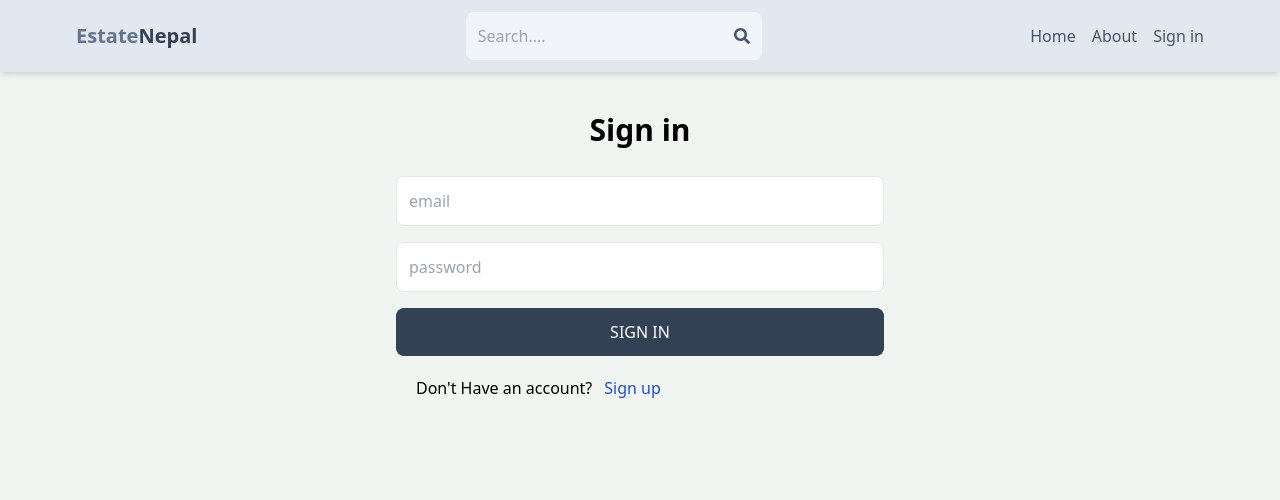
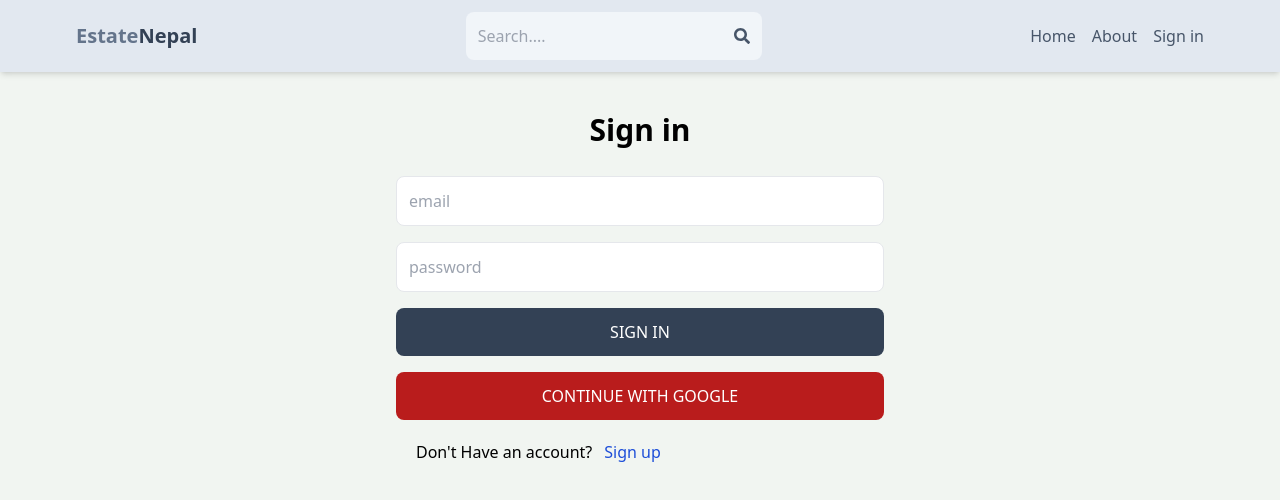
Before and after one commit to darsheelchudal/RealEstateApp, a React (Vite) app in the folder client/: page /sign-in in a window 1280 px wide. Shown: the top 500 px of the page. Built offline with nearby package versions, Linux system fonts and the light colour scheme; no server answers.

Commit message:
frontend OAUth google

```diff
--- a/client/package.json
+++ b/client/package.json
@@ -11,6 +11,7 @@
   },
   "dependencies": {
     "@reduxjs/toolkit": "^2.2.5",
+    "firebase": "^10.12.1",
     "react": "^18.2.0",
     "react-dom": "^18.2.0",
     "react-icon": "^1.0.0",
--- /dev/null
+++ b/client/src/components/OAuth.jsx
@@ -0,0 +1,45 @@
+import React from "react";
+import { GoogleAuthProvider, getAuth, signInWithPopup } from "firebase/auth";
+import { app } from "../firebase";
+import { useDispatch } from "react-redux";
+import { signInSuccess } from "../redux/user/userSlice";
+
+function OAuth() {
+  const dispatch = useDispatch();
+  const handleGoogleClick = async () => {
+    try {
+      const provider = new GoogleAuthProvider();
+      const auth = getAuth(app);
+
+      const result = await signInWithPopup(auth, provider);
+      const res = await fetch("/api/auth/google", {
+        method: "POST",
+        headers: {
+          "Content-Type": "application/json",
+        },
+        body: JSON.stringify({
+          name: result.user.displayName,
+          email: result.email.email,
+          photo: result.user.photoURL,
+        }),
+      });
+      const data = await res.json();
+      dispatch(signInSuccess(data));
+    } catch (error) {
+      console.log("Could not sign in with google", error);
+    }
+  };
+  return (
+    <>
+      <button
+        type="button"
+        className="bg-red-700 text-white p-3 rounded-lg uppercase hover:opacity-95"
+        onClick={handleGoogleClick}
+      >
+        Continue with Google
+      </button>
+    </>
+  );
+}
+
+export default OAuth;
--- /dev/null
+++ b/client/src/firebase.js
@@ -0,0 +1,17 @@
+// Import the functions you need from the SDKs you need
+import { initializeApp } from "firebase/app";
+// TODO: Add SDKs for Firebase products that you want to use
+// https://firebase.google.com/docs/web/setup#available-libraries
+
+// Your web app's Firebase configuration
+const firebaseConfig = {
+  apiKey: import.meta.env.VITE_FIREBASE_API_KEY,
+  authDomain: "realestate-fef4e.firebaseapp.com",
+  projectId: "realestate-fef4e",
+  storageBucket: "realestate-fef4e.appspot.com",
+  messagingSenderId: "197421633831",
+  appId: "1:197421633831:web:c20ba7ac4485dbc17e9902",
+};
+
+// Initialize Firebase
+export const app = initializeApp(firebaseConfig);
--- a/client/src/pages/SignIn.jsx
+++ b/client/src/pages/SignIn.jsx
@@ -8,6 +8,7 @@
   signInFailure,
   signInSuccess,
 } from "../redux/user/userSlice";
+import OAuth from "../components/OAuth";
 
 function SignIn() {
   const [formData, setFormData] = useState({});
@@ -74,6 +75,7 @@
           >
             {loading ? "...Loading" : "Sign in"}
           </button>
+          <OAuth />
         </form>
         <div className="flex gap-3 m-5">
           <div className="">
--- a/client/src/pages/SignUp.jsx
+++ b/client/src/pages/SignUp.jsx
@@ -2,6 +2,7 @@
 import { Link } from "react-router-dom";
 import { useState } from "react";
 import { useNavigate } from "react-router-dom";
+import OAuth from "../components/OAuth";
 
 function SignUp() {
   const [formData, setFormData] = useState({});
@@ -75,6 +76,7 @@
           >
             {loading ? "...Loading" : "Sign up"}
           </button>
+          <OAuth />
         </form>
         <div className="flex gap-3 m-5">
           <div className="">
```
Also changed, not shown: 1 other file (tests, documents, lock files or other folders).
